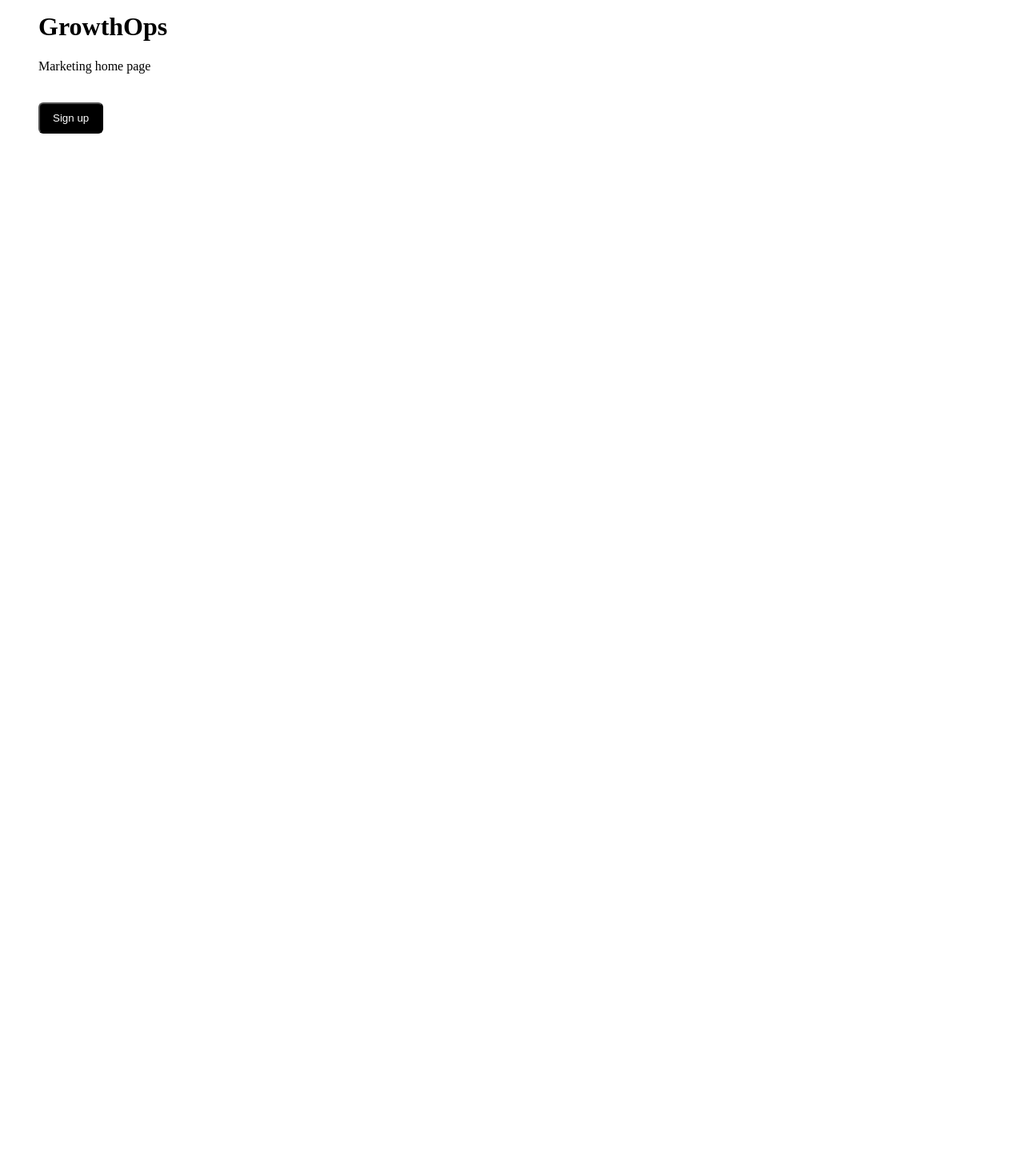
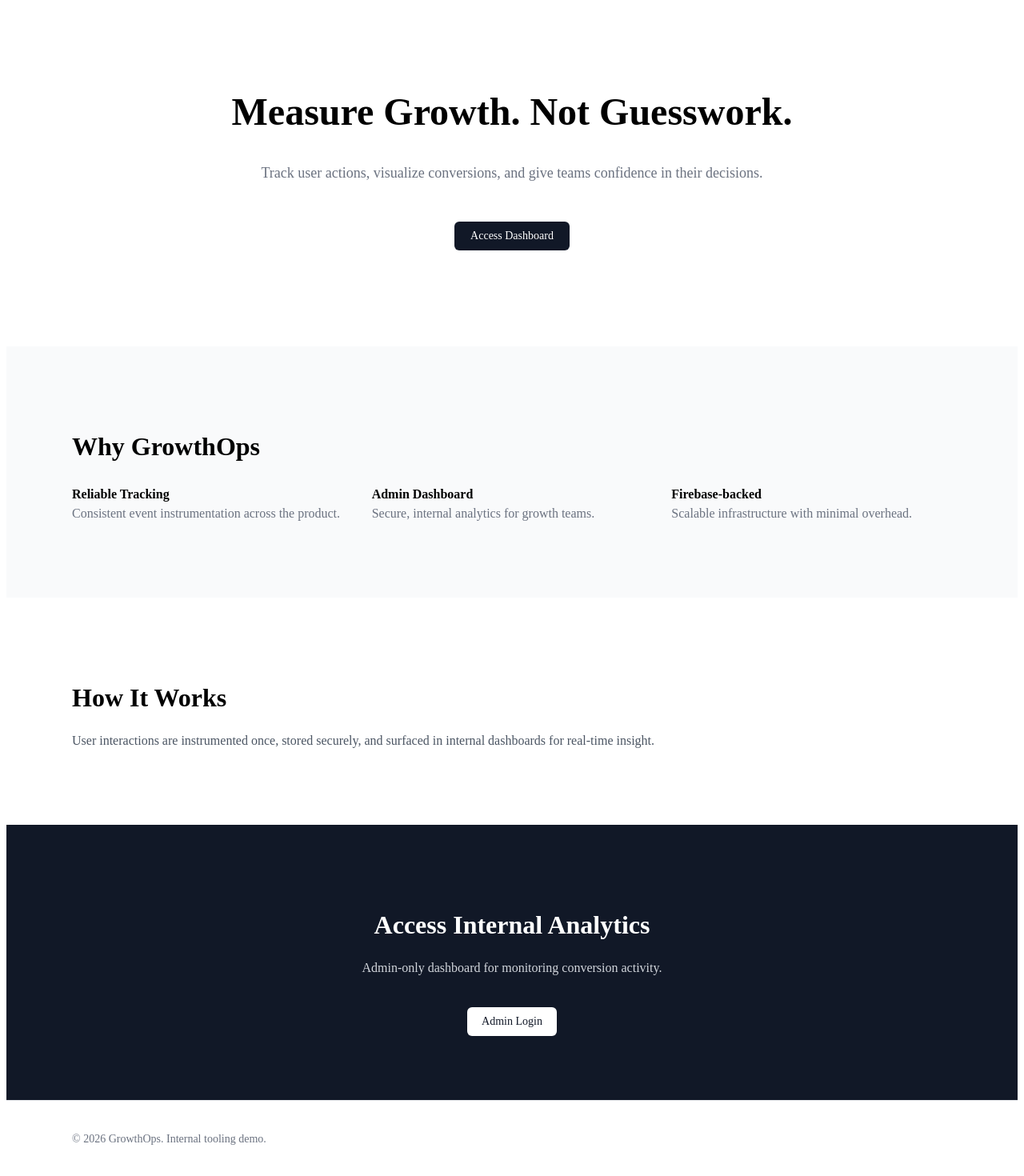
Before and after one commit to GoldenCyph/growthops, a Next.js app: page / in a window 1280 px wide. Shown: the part 54-1524 px from the top of the page at 80% size. Before the commit the page ends 800 px from the top, so only its background shows below. Built offline with nearby package versions, Linux system fonts and the light colour scheme; no server answers.

Commit message:
Finalize enterprise marketing and dashboard UI

```diff
--- /dev/null
+++ b/src/app/(marketing)/page.tsx
@@ -0,0 +1,144 @@
+export default function MarketingPage() {
+  const container = {
+    maxWidth: 1100,
+    margin: "0 auto",
+  };
+
+  return (
+    <>
+      {/* HERO */}
+      <section style={{ padding: "120px 40px", textAlign: "center" }}>
+        <div style={container}>
+          <h1 style={{ fontSize: 48, lineHeight: 1.1 }}>
+            Measure Growth. Not Guesswork.
+          </h1>
+
+          <p
+            style={{
+              marginTop: 20,
+              fontSize: 18,
+              color: "#6b7280",
+            }}
+          >
+            Track user actions, visualize conversions, and give teams confidence
+            in their decisions.
+          </p>
+
+          <a
+            href="/login"
+            style={{
+              display: "inline-block",
+              marginTop: 32,
+              padding: "10px 20px",
+              background: "#111827",
+              color: "#ffffff",
+              borderRadius: 6,
+              fontSize: 14,
+              textDecoration: "none",
+            }}
+          >
+            Access Dashboard
+          </a>
+        </div>
+      </section>
+
+      {/* WHY GROWTHOPS */}
+      <section style={{ padding: "80px 40px", background: "#f9fafb" }}>
+        <div style={container}>
+          <h2 style={{ fontSize: 32 }}>Why GrowthOps</h2>
+
+          <div
+            style={{
+              display: "grid",
+              gridTemplateColumns: "repeat(3, 1fr)",
+              gap: 24,
+              marginTop: 32,
+            }}
+          >
+            <div>
+              <strong>Reliable Tracking</strong>
+              <p style={{ color: "#6b7280", marginTop: 6 }}>
+                Consistent event instrumentation across the product.
+              </p>
+            </div>
+
+            <div>
+              <strong>Admin Dashboard</strong>
+              <p style={{ color: "#6b7280", marginTop: 6 }}>
+                Secure, internal analytics for growth teams.
+              </p>
+            </div>
+
+            <div>
+              <strong>Firebase-backed</strong>
+              <p style={{ color: "#6b7280", marginTop: 6 }}>
+                Scalable infrastructure with minimal overhead.
+              </p>
+            </div>
+          </div>
+        </div>
+      </section>
+
+      {/* HOW IT WORKS */}
+      <section style={{ padding: "80px 40px" }}>
+        <div style={container}>
+          <h2 style={{ fontSize: 32 }}>How It Works</h2>
+          <p style={{ marginTop: 12, color: "#4b5563", fontSize: 16 }}>
+            User interactions are instrumented once, stored securely, and
+            surfaced in internal dashboards for real-time insight.
+          </p>
+        </div>
+      </section>
+
+      {/* CTA */}
+      <section
+        style={{
+          padding: "80px 40px",
+          background: "#111827",
+          color: "#ffffff",
+          textAlign: "center",
+        }}
+      >
+        <div style={container}>
+          <h2 style={{ fontSize: 32 }}>
+            Access Internal Analytics
+          </h2>
+
+          <p style={{ marginTop: 12, color: "#d1d5db" }}>
+            Admin-only dashboard for monitoring conversion activity.
+          </p>
+
+          <a
+            href="/login"
+            style={{
+              display: "inline-block",
+              marginTop: 24,
+              padding: "10px 18px",
+              background: "#ffffff",
+              color: "#111827",
+              borderRadius: 6,
+              fontSize: 14,
+              textDecoration: "none",
+            }}
+          >
+            Admin Login
+          </a>
+        </div>
+      </section>
+
+      {/* FOOTER */}
+      <footer
+        style={{
+          padding: "40px",
+          borderTop: "1px solid #e5e7eb",
+          fontSize: 14,
+          color: "#6b7280",
+        }}
+      >
+        <div style={container}>
+          © {new Date().getFullYear()} GrowthOps. Internal tooling demo.
+        </div>
+      </footer>
+    </>
+  );
+}
--- /dev/null
+++ b/src/app/(marketing)/pricing/page.tsx
@@ -0,0 +1,8 @@
+export default function PricingPage() {
+  return (
+    <section style={{ padding: 40 }}>
+      <h1>Pricing</h1>
+      <p>Internal tooling — pricing by request.</p>
+    </section>
+  );
+}
--- a/src/app/page.tsx
+++ b/src/app/page.tsx
@@ -1,33 +1 @@
-"use client";
-import { trackEvent } from "@/lib/analytics/track";
-import { EVENTS } from "@/lib/analytics/events";
-
-import { useEffect } from "react";
-
-export default function Home() {
-  useEffect(() => {
-    console.log("Home page loaded");
-  }, []);
-
-  return (
-    <main style={{ padding: 40 }}>
-      <h1>GrowthOps</h1>
-      <p>Marketing home page</p>
-
-      <button
-    onClick={() => {
-        trackEvent(EVENTS.SIGN_UP_CLICKED);
-      }}
-        style={{
-          marginTop: 20,
-          padding: "10px 16px",
-          background: "black",
-          color: "white",
-          borderRadius: 6,
-        }}
-      >
-        Sign up
-      </button>
-    </main>
-  );
-}
+export { default } from "./(marketing)/page";
```
Also changed, not shown: src/components/NavBar.tsx (added).
